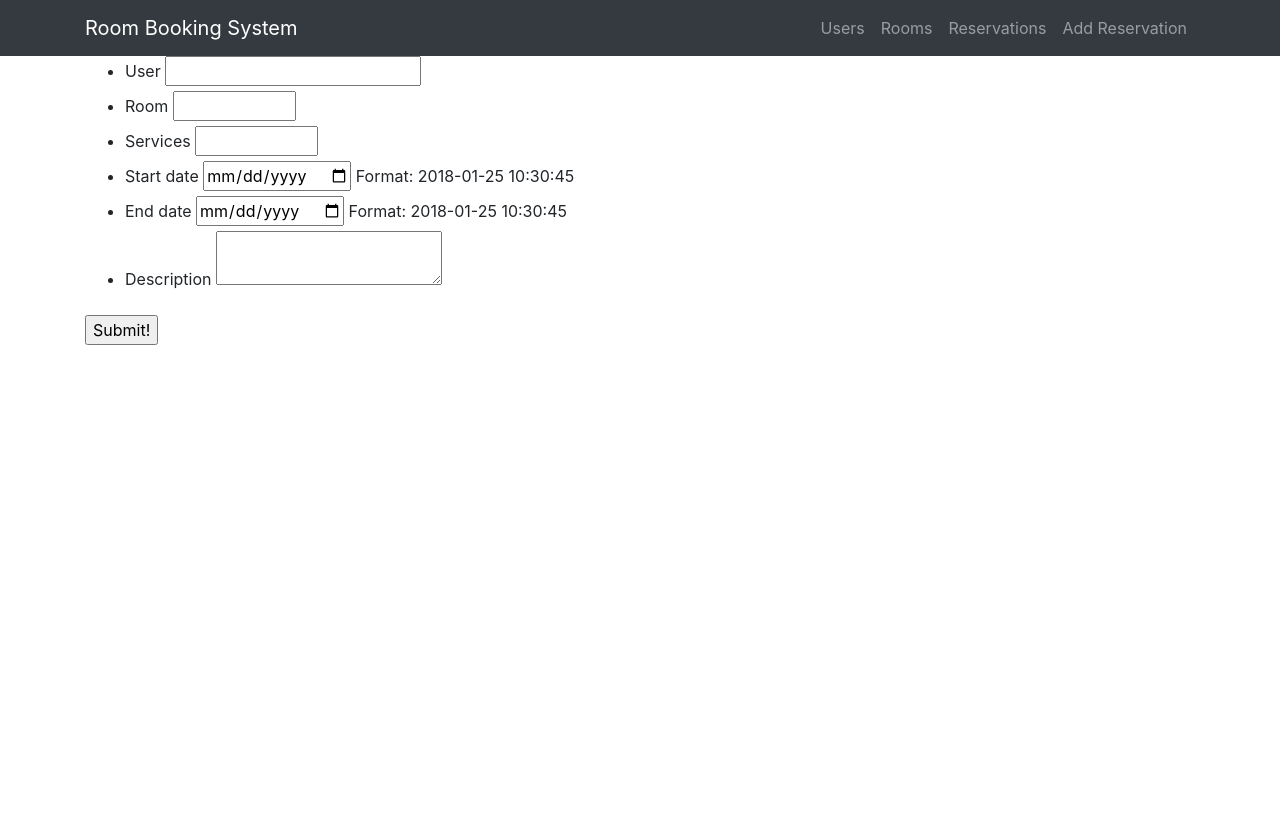
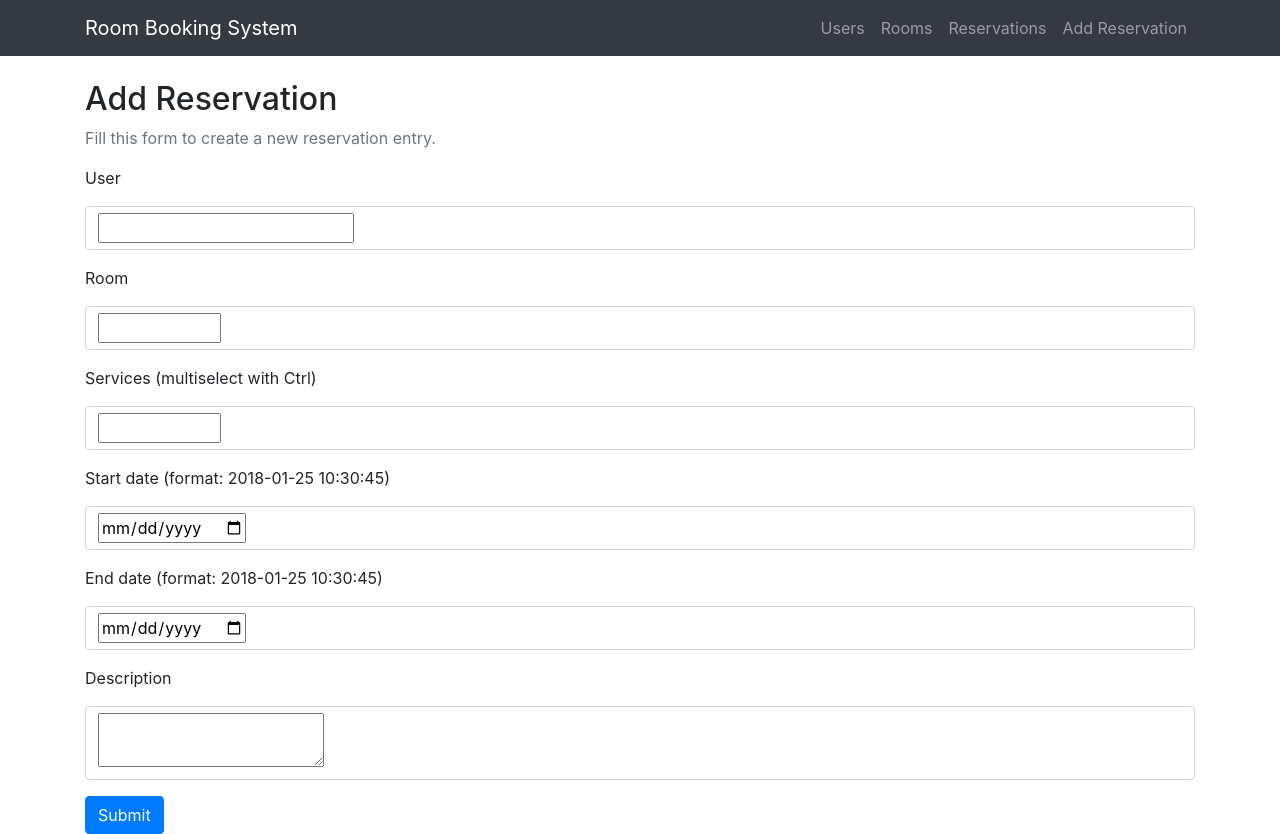
Before and after one commit to maciej3031/room_booking, a Flask app: template booking/templates/add_reservation.html in a window 1280 px wide. Before the commit the page ends 345 px from the top, so only its background shows below. Run offline with Flask 2, Linux system fonts and the light colour scheme; the template is opened without the code that fills it, so the values that code supplies are empty, except form fields; form fields are guessed from the names that the template uses; parts of the project's set-up code (start-up, migrations or seed data) failed here and were passed over; some libraries are stand-ins or nearby versions.

Commit message:
Tweak add reservation form

```diff
--- a/booking/templates/add_reservation.html
+++ b/booking/templates/add_reservation.html
@@ -1,19 +1,48 @@
 {% extends "index.html" %}
 {% block content %}
 
-<div>
-  <form method="POST" action="{{ url_for('add_reservation') }}">
-    {{ form.csrf_token }}
-    <ul>
-      <li>{{ form.user_id.label }} {{ form.user_id(size=20) }}</li>
-      <li>{{ form.room.label }} {{ form.room(size=7) }}</li>
-      <li>{{ form.services.label }} {{ form.services(size=7) }}</li>
-      <li>{{ form.start_date.label }} {{ form.start_date(size=20) }} Format: 2018-01-25 10:30:45</li>
-      <li>{{ form.end_date.label }} {{ form.end_date(size=20) }} Format: 2018-01-25 10:30:45</li>
-      <li>{{ form.description.label }} {{ form.description(size=100) }}</li>
-    </ul>
+<br>
+<h2>Add Reservation</h2>
+<p class="text-muted">Fill this form to create a new reservation entry.</p>
+<form method="POST" action="{{ url_for('add_reservation') }}">
+	{{ form.csrf_token }}
+	<div class="form-group">
+		<label for="formControlInput1">{{ form.user_id.label }}</label>
+		<div class="form-control" id="formControlInput1">
+		{{ form.user_id(size=20) }}
+		</div>
+	</div>
+	<div class="form-group">
+		<label for="formControlInput2">{{ form.room.label }}</label>
+		<div class="form-control" id="formControlInput2">
+		{{ form.room(size=7) }}
+		</div>
+		</div>
+		<div class="form-group">
+		<label for="formControlInput3">{{ form.services.label }} (multiselect with Ctrl)</label>
+		<div class="form-control" id="formControlInput3">
+		{{ form.services(size=7) }}
+		</div>
+	</div>
+	<div class="form-group">
+		<label for="formControlInput4">{{ form.start_date.label }} (format: 2018-01-25 10:30:45)</label>
+		<div class="form-control" id="formControlInput4">
+		{{ form.start_date(size=20) }}
+		</div>
+	</div>
+	<div class="form-group">
+		<label for="formControlInput5">{{ form.end_date.label }} (format: 2018-01-25 10:30:45)</label>
+		<div class="form-control" id="formControlInput5">
+		{{ form.end_date(size=20) }}
+		</div>
+	</div>
+	<div class="form-group">
+		<label for="formControlInput6">{{ form.description.label }}</label>
+		<div class="form-control" id="formControlInput6">
+		{{ form.description(size=100) }}
+		</div>
+	</div>
+	<button class="btn btn-primary" type="submit">Submit</button>
+</form>
 
-    <input type="submit" value="Submit!">
-  </form>
-</div>
 {% endblock %}
--- a/booking/templates/index.html
+++ b/booking/templates/index.html
@@ -61,6 +61,7 @@
 		<div>
 			{% with messages = get_flashed_messages(with_categories=true) %}
 			{% if messages %}
+				<br>
 				<ul class=flashes>
 				{% for category, message in messages %}
 					<li class="{{ category }}">{{ message }}</li>
```
